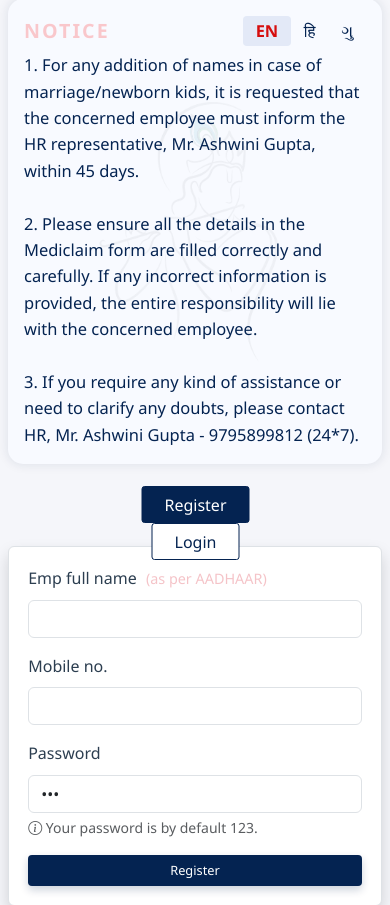
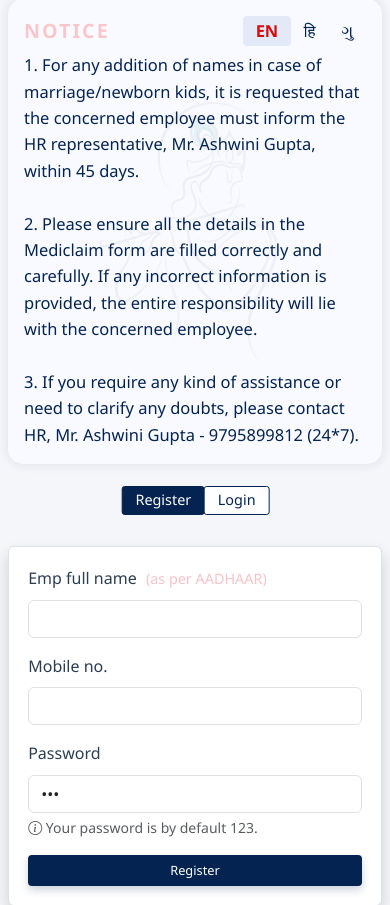
Before and after one commit to 2711moon/HIAF, a Flask app: page /dashboard in a window 390 px wide. Shown: the part 134-1039 px from the top of the page. Run offline with Flask 3, Linux system fonts and the light colour scheme; some libraries are stand-ins or nearby versions.

Commit message:
register and login button side by side

```diff
--- a/static/style.css
+++ b/static/style.css
@@ -240,6 +240,7 @@ select.form-select option:first-child {
   left: 50%;
   transform: translateX(-50%);
   display: flex;
+  flex-wrap: nowrap;
   z-index: 2;
 }
 .auth-tabs .nav-item {
@@ -659,6 +660,10 @@ table tr:nth-child(even) {
     max-width: 100%;
     width: 100%;
   }
+  .auth-tabs .nav-link {
+    padding: 0.4rem 0.8rem;
+    font-size: 0.9rem;
+  }
   .card-body {
     padding: 0.75rem !important;
   }
--- a/static/style.scss
+++ b/static/style.scss
@@ -262,6 +262,7 @@ select.form-select option:first-child {
   left: 50%;
   transform: translateX(-50%);
   display: flex;
+  flex-wrap: nowrap;
   z-index: 2;
 
   .nav-item {
@@ -746,6 +747,11 @@ table {
     width: 100%;
   }
 
+  .auth-tabs .nav-link {
+    padding: 0.4rem 0.8rem;
+    font-size: 0.9rem;
+  }
+
   .card-body {
     padding: 0.75rem !important;
   }
```
